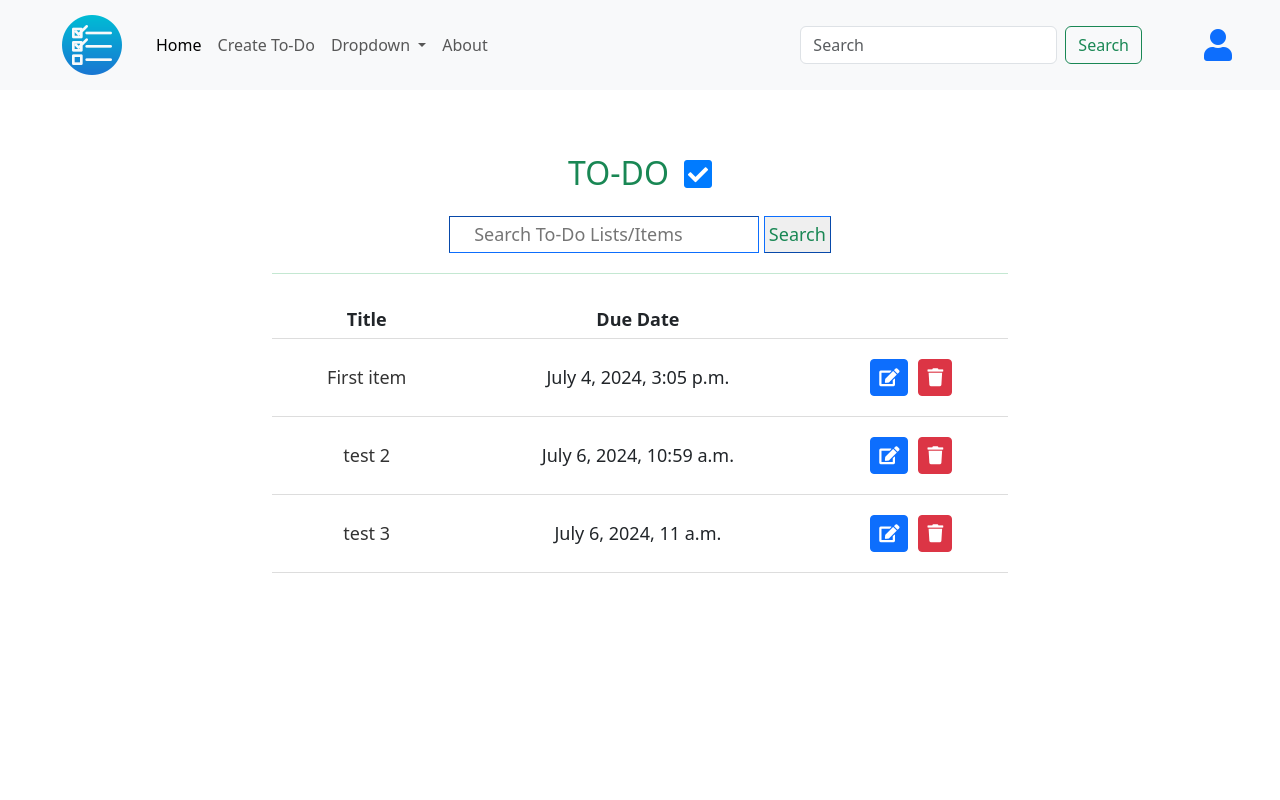
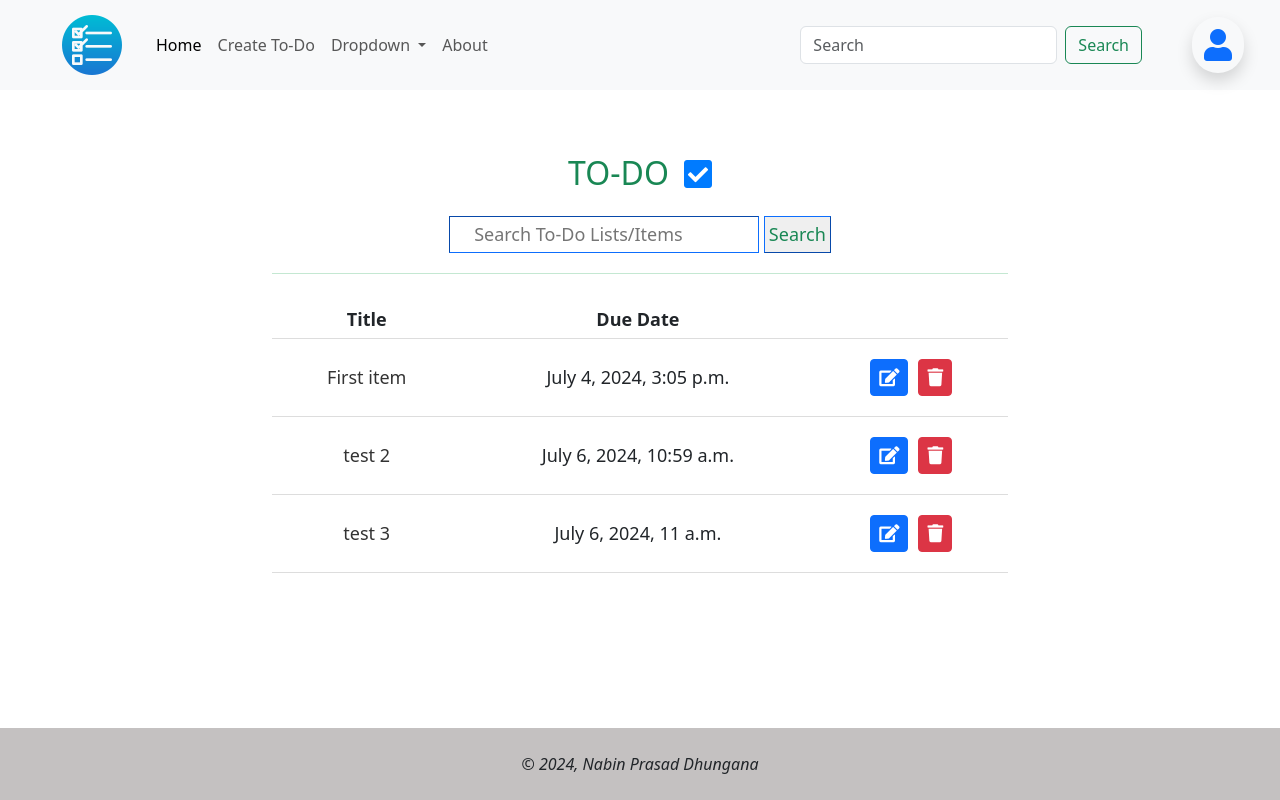
Before and after one commit to NabinPrasadDhungana/ToDo_List_Project, a Django app: page / in a window 1280 px wide. Run offline with Django 5.2, Linux system fonts and the light colour scheme; data comes from the database, SQL or seed files in the repository; both versions use the stored data as it was after the commit; some libraries are stand-ins or nearby versions.

Commit message:
Footer added

```diff
--- a/todolist_project/todolist_app/static/todolist_app/css/style.css
+++ b/todolist_project/todolist_app/static/todolist_app/css/style.css
@@ -4,10 +4,17 @@
     box-sizing: border-box;
 }
 
+body {
+    min-height: 100vh;
+    display: flex;
+    flex-direction: column;
+}
+
 .main {
     /* padding: 0 350px; */
     font-size: 16px;
     padding: 0 350px;
+    flex: 1;
 }
 
 /* Media query for small devices (phones, less than 576px wide) */
@@ -50,7 +57,7 @@
 
 .profile-info ul a i:hover {
     /* background-color: rgb(190, 185, 185); */
-    border: 01px solid green;
+    /* border: 01px solid green; */
     color: green;
 }
 
@@ -117,3 +124,14 @@ thead th {
 .item-table td:nth-child(even) {
     text-align: center;
 }
+
+.foot {
+    background-color: rgb(196, 193, 193);
+    width: 100%;
+    padding: 1.5rem 0;
+    margin: 20px 0 0;
+}
+
+.foot p {
+    margin: 0;
+}
--- a/todolist_project/todolist_app/templates/base.html
+++ b/todolist_project/todolist_app/templates/base.html
@@ -69,7 +69,7 @@
 
               <ul class="navbar-nav me-auto mb-2 mb-lg-0">
                 <li class="nav-item dropdown">
-                  <a href="#"  role="button" data-bs-toggle="dropdown" id="profileDropdown" aria-expanded="false"><i class="h2 fa fa-user" aria-hidden="true"></i></i></a>
+                  <a href="#"  role="button" data-bs-toggle="dropdown" id="profileDropdown" aria-expanded="false"><i class="h2 fa fa-user shadow" aria-hidden="true"></i></i></a>
                   <ul class="dropdown-menu " aria-labelledby="profileDropdown" >
                     <li>
                       {% if user.is_authenticated %}
@@ -95,6 +95,12 @@
         {% block content %}{% endblock %}
     </div>
 
+    <footer>
+      <div class="foot">
+        <p class="text-center"><i>&copy 2024, Nabin Prasad Dhungana</i></p>
+      </div>
+    </footer>
+
     <!-- Bootstrap 5 JS (including Popper.js) -->
     <script src="https://cdn.jsdelivr.net/npm/bootstrap@5.3.2/dist/js/bootstrap.bundle.min.js" integrity="sha384-C6RzsynM9kWDrMNeT87bh95OGNyZPhcTNXj1NW7RuBCsyN/o0jlpcV8Qyq46cDfL" crossorigin="anonymous"></script>
     <script src="https://code.jquery.com/jquery-3.3.1.slim.min.js"></script>
```
Also changed, not shown: todolist_project/db.sqlite3.
